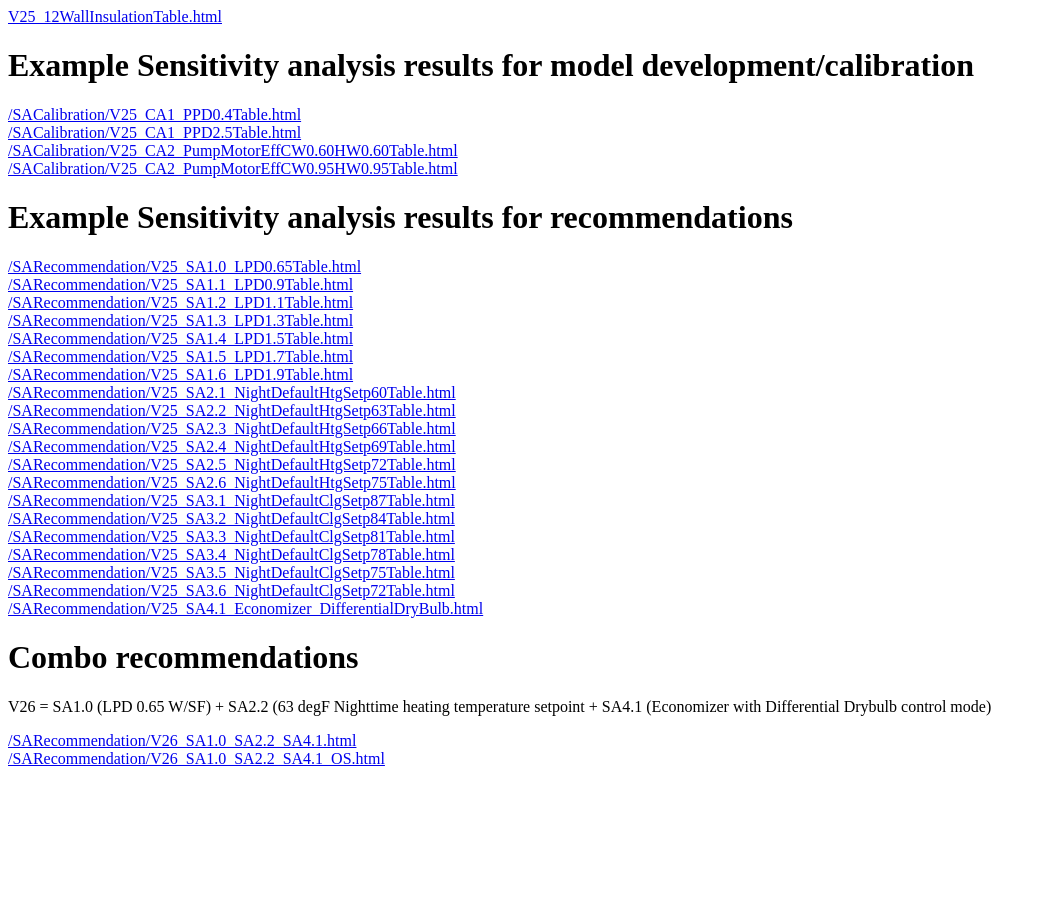
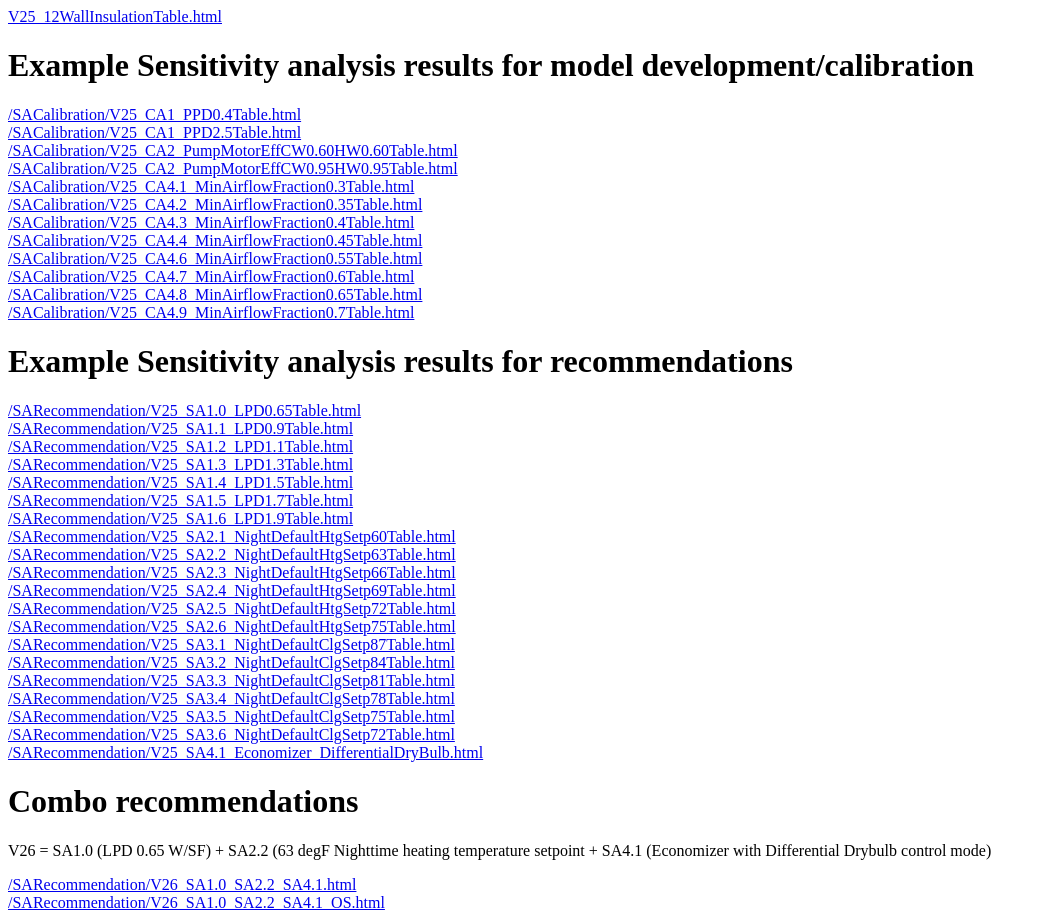
Before and after one commit to stephaniechin/stephaniechin.github.com, a plain HTML site: page CEE256/index.html in a window 1280 px wide. Shown: the whole page, without its empty margins (0-1046 px from the left). Before the commit the page ends 800 px from the top, so only its background shows below. Drawn offline with Linux system fonts and the light colour scheme.

Commit message:
Added links to CA4 min airflor fraction EP Results

```diff
--- a/CEE256/index.html
+++ b/CEE256/index.html
@@ -25,6 +25,25 @@
     <a href="SACalibration/V25_CA2_PumpMotorEffCW0.60HW0.60Table.html">/SACalibration/V25_CA2_PumpMotorEffCW0.60HW0.60Table.html</a>
     <br>
     <a href="SACalibration/V25_CA2_PumpMotorEffCW0.95HW0.95Table.html">/SACalibration/V25_CA2_PumpMotorEffCW0.95HW0.95Table.html</a>
+    <br>
+    <a href="SACalibration/V25_CA4.1_MinAirflowFraction0.3Table.html">/SACalibration/V25_CA4.1_MinAirflowFraction0.3Table.html</a>
+    <br>
+    <a href="SACalibration/V25_CA4.2_MinAirflowFraction0.35Table.html">/SACalibration/V25_CA4.2_MinAirflowFraction0.35Table.html</a>
+    <br>
+    <a href="SACalibration/V25_CA4.3_MinAirflowFraction0.4Table.html">/SACalibration/V25_CA4.3_MinAirflowFraction0.4Table.html</a>
+    <br>
+    <a href="SACalibration/V25_CA4.4_MinAirflowFraction0.45Table.html">/SACalibration/V25_CA4.4_MinAirflowFraction0.45Table.html</a>
+    <br>
+<!--     <a href="SACalibration/V25_CA4.5_MinAirflowFraction0.5Table.html">/SACalibration/V25_CA4.5_MinAirflowFraction0.5Table.html</a>
+    <br> -->
+    <a href="SACalibration/V25_CA4.6_MinAirflowFraction0.55Table.html">/SACalibration/V25_CA4.6_MinAirflowFraction0.55Table.html</a>
+    <br>
+    <a href="SACalibration/V25_CA4.7_MinAirflowFraction0.6Table.html">/SACalibration/V25_CA4.7_MinAirflowFraction0.6Table.html</a>
+    <br>
+    <a href="SACalibration/V25_CA4.8_MinAirflowFraction0.65Table.html">/SACalibration/V25_CA4.8_MinAirflowFraction0.65Table.html</a>
+    <br>
+    <a href="SACalibration/V25_CA4.9_MinAirflowFraction0.7Table.html">/SACalibration/V25_CA4.9_MinAirflowFraction0.7Table.html</a>
+    <br>
 
 <!--
 cd "C:\Users\user1>cd stephaniechin.github.com\CEE256\SARecommendation"
```
